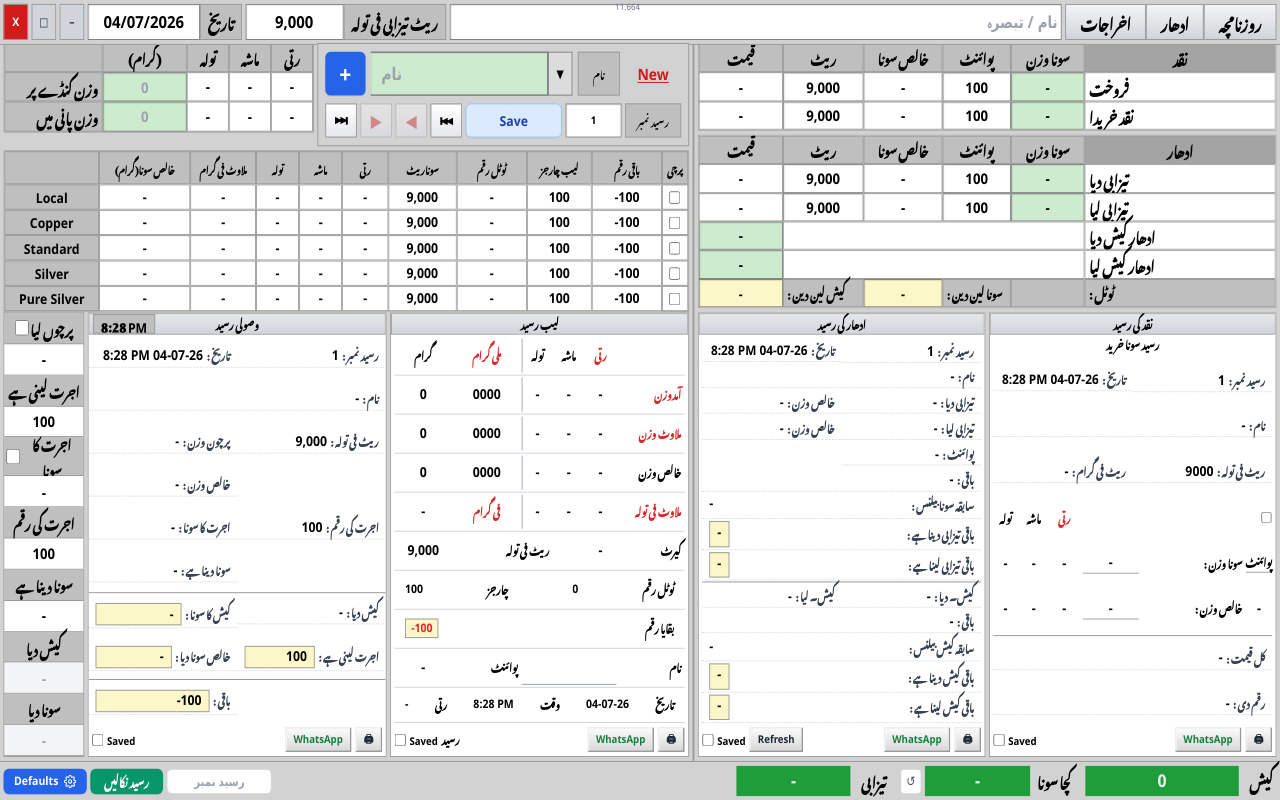
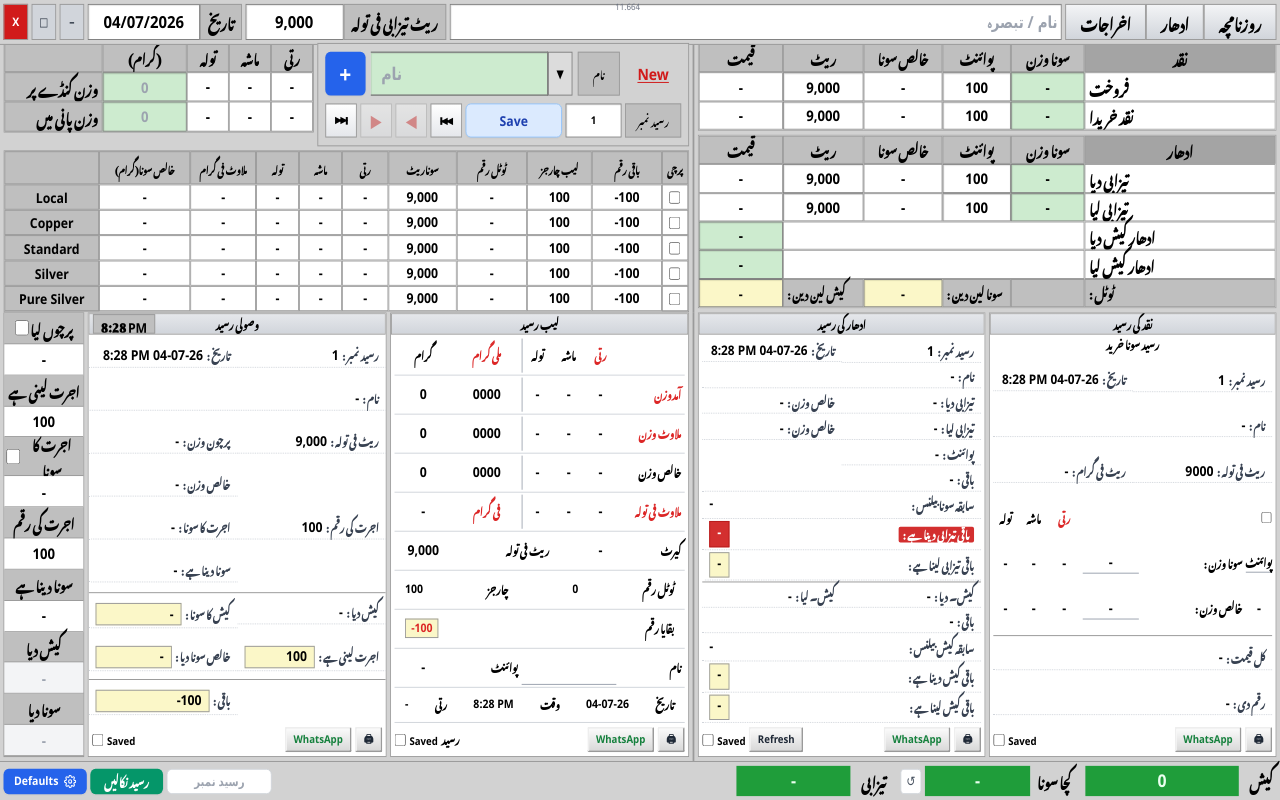
Before and after one commit to rayyan123571/GOLDLAB, a React (Vite) app: page / in a window 1280 px wide. Built offline with nearby package versions, Linux system fonts and the light colour scheme; a web font is replaced by a local one.

Commit message:
ادھار رسید: باقی تیزابی دینا ہے row gets a screen-only red-bg/white-text alert (redbox classes); both print pipelines (raster CSS + slip-print @media) force it back to black-on-clear so 1-bit thermal output stays fully readable; styling only

```diff
--- a/src/components/Receipts.jsx
+++ b/src/components/Receipts.jsx
@@ -106,18 +106,20 @@ function FitValue({ value, align = 'right', strong, red, min = 6, fit = false, a
 // right-aligned against the label. Values can never spill the panel border:
 // min-w-0 lets the value box shrink, overflow-hidden clips, and FitValue keeps
 // numbers readable (shrink-to-fit) and text tidy (ellipsis).
-function Fld({ label, value, yellow, red, strong, fit, autoWidth }) {
+function Fld({ label, value, yellow, red, strong, fit, autoWidth, redBox }) {
   // autoWidth: the value box hugs its content (small value → small box) and sits at
   // the far LEFT via justify-between, label stays far RIGHT. Default: box fills the
   // space to the left of the label (flex-1). Only the box sizing differs.
+  // redBox: SCREEN-ONLY alert styling (red bg / white text) via the redbox-*
+  // classes — both print pipelines override them back to black-on-clear.
   const boxSize = autoWidth ? 'max-w-full min-w-0 overflow-hidden' : 'flex-1 min-w-0 overflow-hidden'
   return (
     <div className={`flex items-center gap-1 w-full min-w-0 px-2 border-b border-dotted border-gray-300 min-h-[19px] ${autoWidth ? 'justify-between' : ''}`}>
-      <span dir="rtl" className={`urdu shrink-0 whitespace-nowrap ${yellow ? 'text-[9px]' : 'text-[10px]'} ${red ? 'text-red-600 font-bold' : 'text-gray-700'}`}>
+      <span dir="rtl" className={`urdu shrink-0 whitespace-nowrap ${yellow ? 'text-[9px]' : 'text-[10px]'} ${red ? 'text-red-600 font-bold' : 'text-gray-700'}${redBox ? ' redbox-label' : ''}`}>
         {label} :
       </span>
       {yellow ? (
-        <div className={`bg-yellowCell border border-line text-[9px] leading-tight px-2 py-[1px] box-border ${boxSize}`}>
+        <div className={`bg-yellowCell border border-line text-[9px] leading-tight px-2 py-[1px] box-border ${boxSize}${redBox ? ' redbox-value' : ''}`}>
           <FitValue value={value} align="right" fit={fit} autoWidth={autoWidth} />
         </div>
       ) : (
@@ -521,7 +523,7 @@ export function CreditReceipt({ ctx, embed }) {
         <R><CRow right={{ label: 'پوائنٹ', value: activePoint != null ? fmtNum(Number(activePoint), 0) : '-' }} left={udharComment ? { bare: true, value: udharComment, fit: true } : null} /></R>
         <R><Fld label="باقی" value={netGold ? fmtNum(netGold) : '-'} /></R>
         <R><Fld label="سابقہ سونا بیلنس" value={customer.id ? fmtNum(prevGold) : '-'} autoWidth /></R>
-        <R><Fld label="باقی تیزابی دینا ہے" value={finalGold < 0 ? fmtNum(Math.abs(finalGold)) : '-'} yellow autoWidth /></R>
+        <R><Fld label="باقی تیزابی دینا ہے" value={finalGold < 0 ? fmtNum(Math.abs(finalGold)) : '-'} yellow autoWidth redBox /></R>
         <R><Fld label="باقی تیزابی لینا ہے" value={finalGold > 0 ? fmtNum(finalGold) : '-'} yellow autoWidth /></R>
 
         <div className="border-t border-line my-[1px]" />
--- a/src/index.css
+++ b/src/index.css
@@ -171,6 +171,29 @@ body {
 .inp-g,
 .inp-y {
   color: #000;
+}
+
+/* --------------------------------------------------------------------------
+   باقی تیزابی دینا ہے (udhaar receipt) — SCREEN-ONLY red alert: red label chip +
+   red value box, white text. Print pipelines override this back to plain black
+   (see the slip-print block below and the raster CSS in store.jsx), because a
+   1-bit thermal head drops backgrounds → white text would vanish.
+   -------------------------------------------------------------------------- */
+.redbox-label {
+  background: #d32f2f;
+  color: #fff !important;
+  padding: 0 5px;
+  border-radius: 2px;
+}
+.redbox-value {
+  background: #d32f2f !important;
+  border-color: #b71c1c !important;
+}
+.redbox-value,
+.redbox-value * {
+  color: #fff !important;
+  -webkit-text-fill-color: #fff;
+  opacity: 1;
 }
 
 /* Editable purity cells get a subtle affordance + override highlight */
@@ -466,6 +489,17 @@ input[type='number'] {
     -webkit-print-color-adjust: exact !important;
     print-color-adjust: exact !important;
   }
+  /* The red باقی تیزابی دینا ہے alert is screen-only: on paper the background
+     would not survive 1-bit printing and white text would vanish — force the
+     row back to plain black-on-clear like every other printed field. */
+  body.slip-print .print-area .redbox-label,
+  body.slip-print .print-area .redbox-value,
+  body.slip-print .print-area .redbox-value * {
+    background: transparent !important;
+    color: #000 !important;
+    -webkit-text-fill-color: #000 !important;
+    opacity: 1 !important;
+  }
 }
 
 /* ── Customer statement (کسٹمر کی تفصیلی رسید): wide A4 portrait page (NOT the 80mm
--- a/src/state/store.jsx
+++ b/src/state/store.jsx
@@ -196,6 +196,11 @@ function buildRasterSlipHtml(panelEl) {
       '\n.print-area .receipt-panel [class~="border-l"]{border-left-width:1.5px!important}' +
       '\n.print-area .receipt-panel [class~="border-r"]{border-right-width:1.5px!important}' +
       '\n.print-area .receipt-panel .panel-title{border-bottom-width:1.5px!important}' +
+      // The red باقی تیزابی دینا ہے alert is SCREEN-only: this offscreen page
+      // renders screen media, and #d32f2f would hard-threshold to a SOLID
+      // BLACK BLOCK swallowing its (forced-black) text — strip it back to
+      // plain black-on-clear like every other printed field.
+      '\n.print-area .redbox-label,.print-area .redbox-value,.print-area .redbox-value *{background:transparent!important;color:#000!important;-webkit-text-fill-color:#000!important;opacity:1!important}' +
       // the offscreen page renders SCREEN media, so the @media print rule that
       // hides action bars (WhatsApp/print buttons, Saved tick) never fires —
       // hide them here explicitly
```
